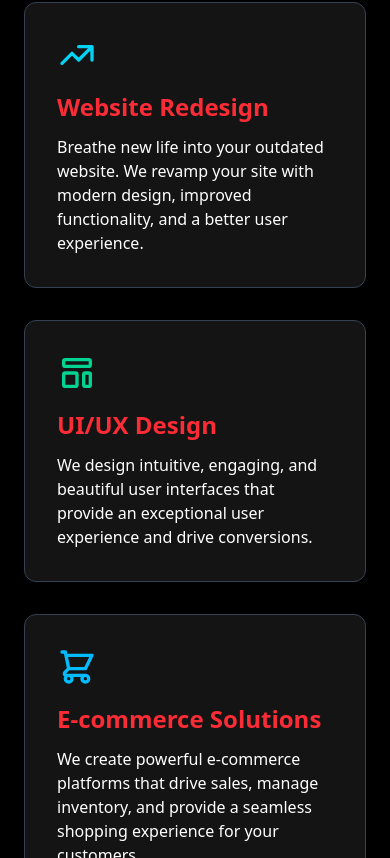
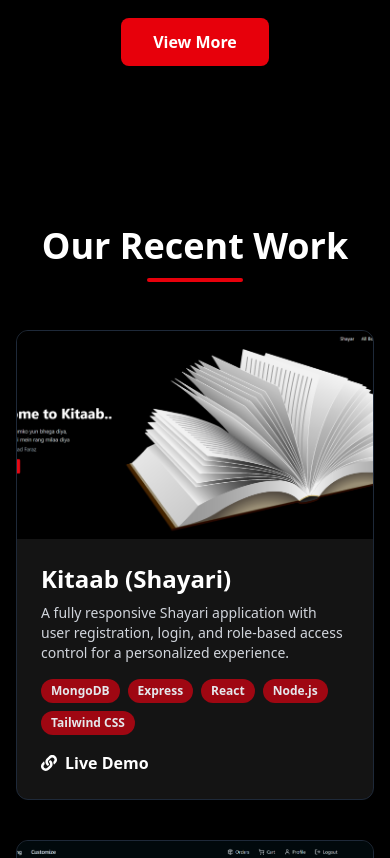
Before and after one commit to rohanmaan07/Codetian, a React (Vite) app in the folder Frontend/: page / in a window 390 px wide. Shown: the part 1646-2504 px from the top of the page. Built offline with nearby package versions, Linux system fonts and the light colour scheme.

Commit message:
View More

```diff
--- a/Frontend/src/components/Navbar.jsx
+++ b/Frontend/src/components/Navbar.jsx
@@ -7,8 +7,8 @@ const navLinks = [
   { title: "Services", href: "#services" },
   { title: "Projects", href: "#projects" },
   { title: "Process", href: "#process" },
+   { title: "About", href: "#about" },
   { title: "FAQs", href: "#faq" },
-  { title: "About", href: "#about" },
   { title: "Contact", href: "#contact" },
 ];
 
@@ -34,7 +34,6 @@ const Navbar = () => {
       <nav className={`fixed top-0 left-0 right-0 z-50 transition-all duration-300 ${scrolled ? 'bg-black/80 backdrop-blur-lg' : 'bg-transparent'}`}>
         <div className="max-w-6xl mx-auto px-4 sm:px-6 lg:px-8">
           <div className="flex items-center justify-between h-20">
-            {/* Logo */}
             <a href="#" className="flex flex-col items-start">
               <span className="text-3xl font-bold bg-gradient-to-r from-purple-400 to-pink-600 bg-clip-text text-transparent">
                 Codetian
@@ -44,7 +43,6 @@ const Navbar = () => {
               </span>
             </a>
 
-            {/* Desktop Menu */}
             <div className="hidden md:flex items-center space-x-8">
               {navLinks.map((link) => (
                 <a key={link.title} href={link.href} className="text-gray-300 hover:text-red-500 transition-colors duration-300 font-medium">
@@ -53,7 +51,6 @@ const Navbar = () => {
               ))}
             </div>
 
-            {/* Mobile Menu Toggle */}
             <div className="md:hidden">
               <button onClick={toggleMenu} className="text-white focus:outline-none">
                 <FiMenu size={28} />
@@ -62,8 +59,6 @@ const Navbar = () => {
           </div>
         </div>
       </nav>
-
-      {/* Mobile Menu */}
       <AnimatePresence>
         {isOpen && (
           <motion.div
--- a/Frontend/src/components/Projects.jsx
+++ b/Frontend/src/components/Projects.jsx
@@ -1,5 +1,5 @@
-import React from "react";
-import { motion } from "framer-motion";
+import React, { useState, useEffect } from "react";
+import { motion, AnimatePresence } from "framer-motion";
 import { FaLink } from "react-icons/fa";
 
 import ndArtsImage from "../assets/ND-Arts.png";
@@ -67,7 +67,33 @@ const projectsData = [
   },
 ];
 
+const cardVariants = {
+    initial: { opacity: 0, y: 50 },
+    animate: (index) => ({
+        opacity: 1,
+        y: 0,
+        transition: {
+            duration: 0.6,
+            delay: index * 0.2
+        }
+    }),
+    exit: { opacity: 0, y: -50, transition: { duration: 0.3 } }
+}
+
 const Projects = () => {
+    const [isExpanded, setIsExpanded] = useState(false);
+    const [windowWidth, setWindowWidth] = useState(window.innerWidth);
+
+    useEffect(() => {
+        const handleResize = () => setWindowWidth(window.innerWidth);
+        window.addEventListener('resize', handleResize);
+        return () => window.removeEventListener('resize', handleResize);
+    }, []);
+
+    const INITIAL_VISIBLE_COUNT = windowWidth < 768 ? 2 : 4;
+
+    const visibleProjects = isExpanded ? projectsData : projectsData.slice(0, INITIAL_VISIBLE_COUNT);
+
   return (
     <section id="projects" className="bg-black text-white py-20 px-4">
       <div className="max-w-6xl mx-auto">
@@ -81,15 +107,19 @@ const Projects = () => {
             <span className="text-white">Our Recent Work</span>
             <span className="block w-24 h-1 bg-red-600 mx-auto mt-3 rounded-full"></span>
           </motion.h2>
-        <div className="grid grid-cols-1 md:grid-cols-2 gap-10">
-          {projectsData.map((project, index) => (
+
+          <motion.div layout className="grid grid-cols-1 md:grid-cols-2 gap-10">
+            <AnimatePresence>
+              {visibleProjects.map((project, index) => (
                 <motion.div
-              key={index}
+                  layout
+                  key={project.title}
                   className="group relative overflow-hidden rounded-xl border border-gray-800 bg-[#141414] shadow-lg hover:border-red-600 hover:shadow-[0_0_25px_rgba(255,0,0,0.5)] transition-all duration-500"
-              initial={{ opacity: 0, y: 50 }}
-              whileInView={{ opacity: 1, y: 0 }}
-              viewport={{ once: true }}
-              transition={{ duration: 0.6, delay: index * 0.2 }}
+                  custom={index}
+                  variants={cardVariants}
+                  initial="initial"
+                  animate="animate"
+                  exit="exit"
                 >
                   <img
                     src={project.image}
@@ -97,14 +127,14 @@ const Projects = () => {
                     className="w-full h-52 object-cover transform transition-transform duration-500 group-hover:scale-110"
                   />
 
-              <div className="p-6 md:absolute md:inset-0 md:bg-gradient-to-t md:from-black md:via-black/80 md:to-transparent md:opacity-0 group-hover:opacity-100 transition-opacity duration-500">
+                  <div className="p-6 md:absolute md:inset-0 md:bg-gradient-to-t md:from-black md:via-black/80 md:to-transparent md:opacity-0 group-hover:opacity-100 transition-opacity duration-500 flex flex-col justify-end">
+                    <div>
                         <h3 className="text-2xl font-bold text-white mb-2">
                         {project.title}
                         </h3>
                         <p className="text-gray-300 text-sm mb-4 line-clamp-3">
                         {project.description}
                         </p>
-
                         <div className="flex flex-wrap gap-2 mb-4">
                         {project.tags.map((tag, i) => (
                             <span
@@ -115,7 +145,6 @@ const Projects = () => {
                             </span>
                         ))}
                         </div>
-
                         <div className="flex items-center gap-4">
                         <a
                             href={project.liveLink}
@@ -128,9 +157,24 @@ const Projects = () => {
                         </a>
                         </div>
                     </div>
+                  </div>
                 </motion.div>
               ))}
+            </AnimatePresence>
+          </motion.div>
+
+          {projectsData.length > INITIAL_VISIBLE_COUNT && (
+            <div className="mt-12 text-center">
+              <motion.button
+                onClick={() => setIsExpanded(!isExpanded)}
+                className="bg-red-600 text-white font-semibold py-3 px-8 rounded-lg hover:bg-red-700 transition-all duration-300 shadow-lg"
+                whileHover={{ scale: 1.05 }}
+                whileTap={{ scale: 0.95 }}
+              >
+                {isExpanded ? 'View Less' : 'View More'}
+              </motion.button>
             </div>
+          )}
       </div>
     </section>
   );
--- a/Frontend/src/components/Services.jsx
+++ b/Frontend/src/components/Services.jsx
@@ -1,5 +1,5 @@
-import React from 'react';
-import { motion } from 'framer-motion';
+import React, { useState, useEffect } from 'react';
+import { motion, AnimatePresence } from 'framer-motion';
 
 const servicesData = [
   {
@@ -74,14 +74,32 @@ const cardVariants = {
     opacity: 1,
     y: 0,
     transition: {
-      delay: i * 0.2,
+      delay: i * 0.1,
       duration: 0.6,
       ease: "easeOut"
     }
-  })
+  }),
+  exit: { opacity: 0, y: -30, transition: { duration: 0.3 } }
 };
 
 const Services = () => {
+  const [isExpanded, setIsExpanded] = useState(false);
+  const [windowWidth, setWindowWidth] = useState(window.innerWidth);
+
+  useEffect(() => {
+    const handleResize = () => setWindowWidth(window.innerWidth);
+    window.addEventListener('resize', handleResize);
+    return () => window.removeEventListener('resize', handleResize);
+  }, []);
+
+  const INITIAL_VISIBLE_COUNT = windowWidth < 768 ? 2 : 3;
+
+  const toggleServices = () => {
+    setIsExpanded(!isExpanded);
+  };
+
+  const visibleServices = isExpanded ? servicesData : servicesData.slice(0, INITIAL_VISIBLE_COUNT);
+
   return (
     <section id="services" className="bg-black text-white py-20 px-6">
       <div className="max-w-6xl mx-auto text-center">
@@ -96,25 +114,42 @@ const Services = () => {
           <span className="block w-24 h-1 bg-red-600 mx-auto mt-3 rounded-full"></span>
         </motion.h2>
 
-        <div className="grid md:grid-cols-2 lg:grid-cols-3 gap-8">
-          {servicesData.map((service, index) => (
+        <motion.div layout className="grid md:grid-cols-2 lg:grid-cols-3 gap-8">
+          <AnimatePresence>
+            {visibleServices.map((service, index) => (
               <motion.div
-              key={index}
+                layout
+                key={service.title}
                 className="bg-[#141414] backdrop-blur-md p-8 rounded-xl border border-gray-700 shadow-lg text-left hover:shadow-red-500/40 hover:border-red-500/60 transition-all duration-300"
                 custom={index}
                 variants={cardVariants}
                 initial="hidden"
-              whileInView="visible"
-              viewport={{ once: true }}
+                animate="visible"
+                exit="exit"
+                viewport={{ once: true, amount: 0.5 }}
                 whileHover={{ y: -8, scale: 1.05 }}
                 transition={{ type: 'spring', stiffness: 250 }}
               >
                 <div className="mb-4">{service.icon}</div>
                 <h3 className="text-2xl font-bold mb-3 text-red-500">{service.title}</h3>
-              <p className="text-gray">{service.description}</p>
+                <p className="text-gray-400">{service.description}</p>
               </motion.div>
             ))}
+          </AnimatePresence>
+        </motion.div>
+
+        {servicesData.length > INITIAL_VISIBLE_COUNT && (
+          <div className="mt-12 text-center">
+            <motion.button
+              onClick={toggleServices}
+              className="bg-red-600 text-white font-semibold py-3 px-8 rounded-lg hover:bg-red-700 transition-all duration-300 shadow-lg"
+              whileHover={{ scale: 1.05 }}
+              whileTap={{ scale: 0.95 }}
+            >
+              {isExpanded ? 'View Less' : 'View More'}
+            </motion.button>
           </div>
+        )}
       </div>
     </section>
   );
```
Lines whose indentation alone changed are shown as unchanged.
